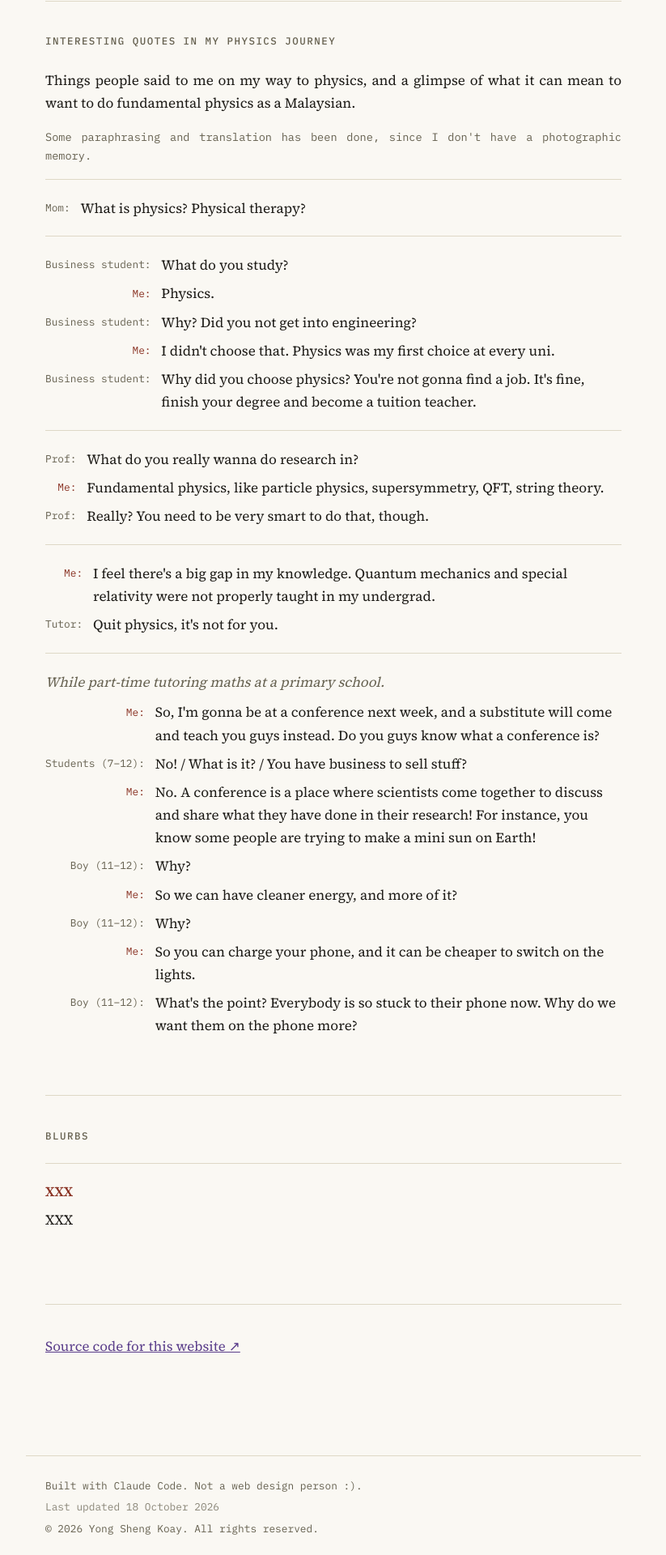
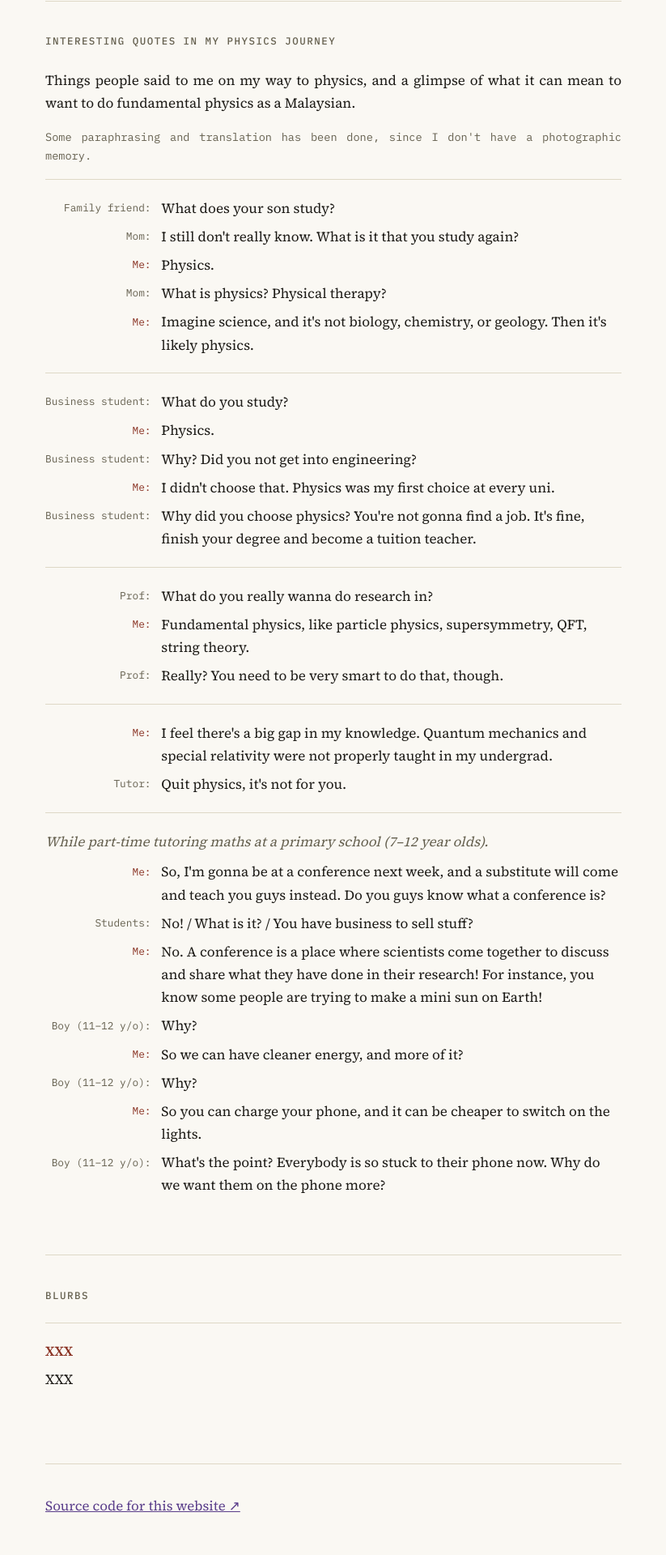
Before and after one commit to kys-sheng/kys-sheng.github.io, a Jekyll site: the page built from stuff.html, in a window 1280 px wide. Shown: the part 3176-5096 px from the top of the page at 81% size, without its empty margins (228-1051 px from the left). Built offline with Jekyll 4.4.1, drawn with Linux system fonts in a browser that asks for light colours.

Commit message:
Align dialogue colons across Stuff page conversations
Size the speaker column to the section's longest label, expand the Mom
conversation, and move the age range into the tutoring context line.

Co-Authored-By: Claude Opus 5.5 <noreply@anthropic.com>
Claude-Session: https://claude.ai/code/session_01H6UXkGkQm2yZwkDzz2mgL5

```diff
--- a/_data/stuff.yml
+++ b/_data/stuff.yml
@@ -79,8 +79,16 @@ sections:
     # Dialogue items: "context" is optional; each line has "who" and "say".
     items:
       - lines:
+          - who: "Family friend"
+            say: "What does your son study?"
+          - who: "Mom"
+            say: "I still don't really know. What is it that you study again?"
+          - who: "Me"
+            say: "Physics."
           - who: "Mom"
             say: "What is physics? Physical therapy?"
+          - who: "Me"
+            say: "Imagine science, and it's not biology, chemistry, or geology. Then it's likely physics."
       - lines:
           - who: "Business student"
             say: "What do you study?"
@@ -104,23 +112,23 @@ sections:
             say: "I feel there's a big gap in my knowledge. Quantum mechanics and special relativity were not properly taught in my undergrad."
           - who: "Tutor"
             say: "Quit physics, it's not for you."
-      - context: "While part-time tutoring maths at a primary school."
+      - context: "While part-time tutoring maths at a primary school (7–12 year olds)."
         lines:
           - who: "Me"
             say: "So, I'm gonna be at a conference next week, and a substitute will come and teach you guys instead. Do you guys know what a conference is?"
-          - who: "Students (7–12)"
+          - who: "Students"
             say: "No! / What is it? / You have business to sell stuff?"
           - who: "Me"
             say: "No. A conference is a place where scientists come together to discuss and share what they have done in their research! For instance, you know some people are trying to make a mini sun on Earth!"
-          - who: "Boy (11–12)"
+          - who: "Boy (11–12 y/o)"
             say: "Why?"
           - who: "Me"
             say: "So we can have cleaner energy, and more of it?"
-          - who: "Boy (11–12)"
+          - who: "Boy (11–12 y/o)"
             say: "Why?"
           - who: "Me"
             say: "So you can charge your phone, and it can be cheaper to switch on the lights."
-          - who: "Boy (11–12)"
+          - who: "Boy (11–12 y/o)"
             say: "What's the point? Everybody is so stuck to their phone now. Why do we want them on the phone more?"
 
   - heading: "Blurbs"
--- a/stuff.html
+++ b/stuff.html
@@ -10,7 +10,10 @@ title: Stuff
 <p class="role">{{ s.under_construction }}</p>
 
 {% for sec in s.sections %}
-<section>
+{% comment %}Longest speaker label in the section, so dialogue colons align across conversations.{% endcomment %}
+{% assign who_width = 0 %}
+{% for item in sec.items %}{% for line in item.lines %}{% if line.who.size > who_width %}{% assign who_width = line.who.size %}{% endif %}{% endfor %}{% endfor %}
+<section{% if who_width > 0 %} style="--who-width:{{ who_width | plus: 1 }}ch"{% endif %}>
   <h2>{{ sec.heading }}</h2>
   {% if sec.intro and sec.intro != "" %}<p class="stuff-text">{{ sec.intro }}</p>{% endif %}
   {% if sec.note and sec.note != "" %}<p class="stuff-source">{{ sec.note }}</p>{% endif %}
--- a/style.css
+++ b/style.css
@@ -222,13 +222,13 @@ h3{font-size:1.15rem; font-weight:600; margin:0 0 .2rem}
 .dialogue{display:grid; grid-template-columns:max-content minmax(0,1fr); column-gap:.8rem; row-gap:.45rem; margin:0}
 .dialogue dt{
   text-align:right; font-family:"IBM Plex Mono", monospace; font-size:.8rem;
-  color:var(--muted); padding-top:.2rem; white-space:nowrap;
+  color:var(--muted); padding-top:.2rem; white-space:nowrap; min-width:var(--who-width, 0);
 }
 .dialogue dt.me{color:var(--accent)}
 .dialogue dd{margin:0}
 @media (max-width:480px){
   .dialogue{grid-template-columns:minmax(0,1fr); row-gap:0}
-  .dialogue dt{text-align:left; padding-top:.5rem}
+  .dialogue dt{text-align:left; padding-top:.5rem; min-width:0}
 }
 
 .lang-table{width:100%; border-collapse:collapse; font-size:.92rem; margin-top:.8rem; table-layout:auto}
```
